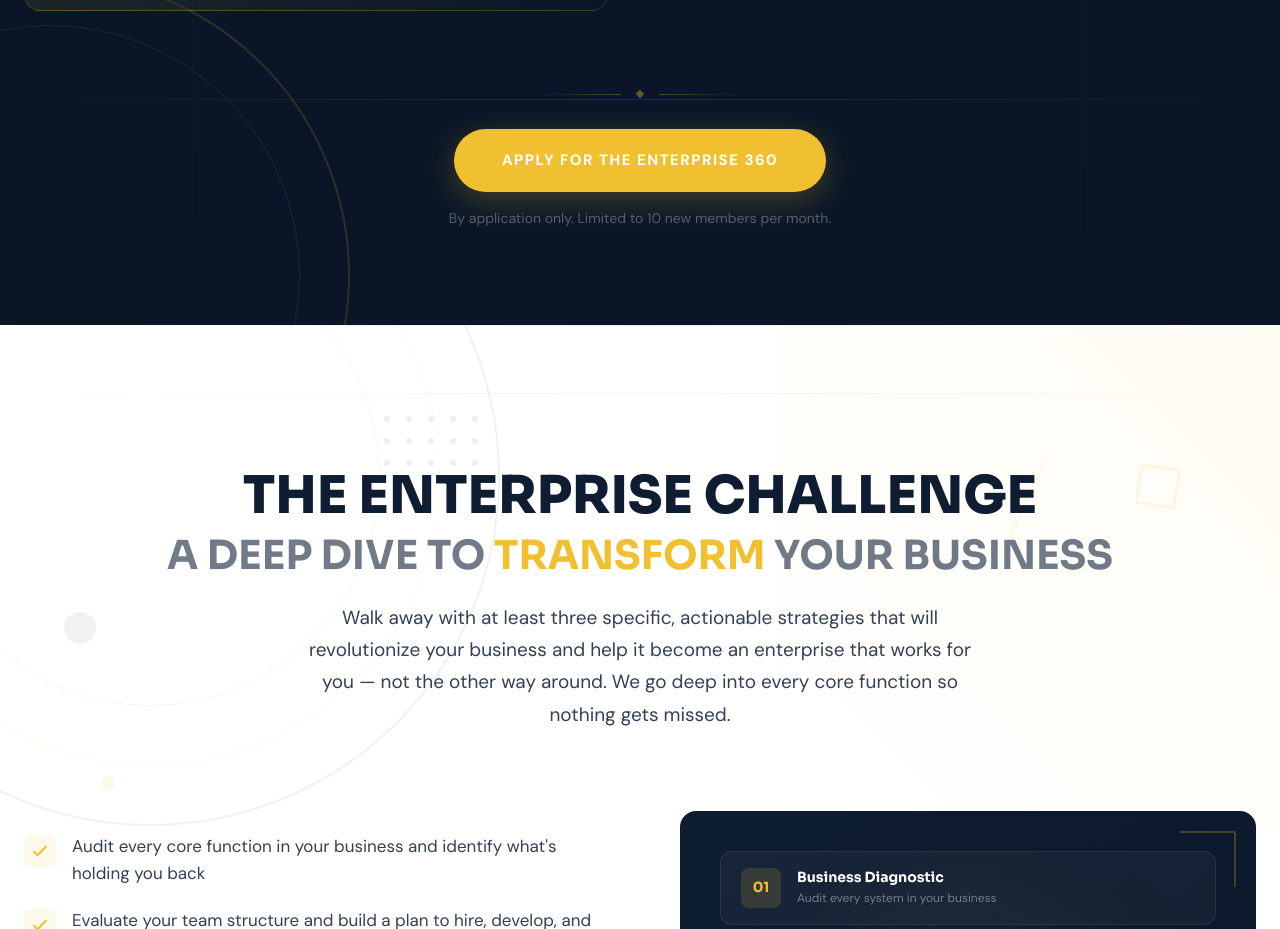
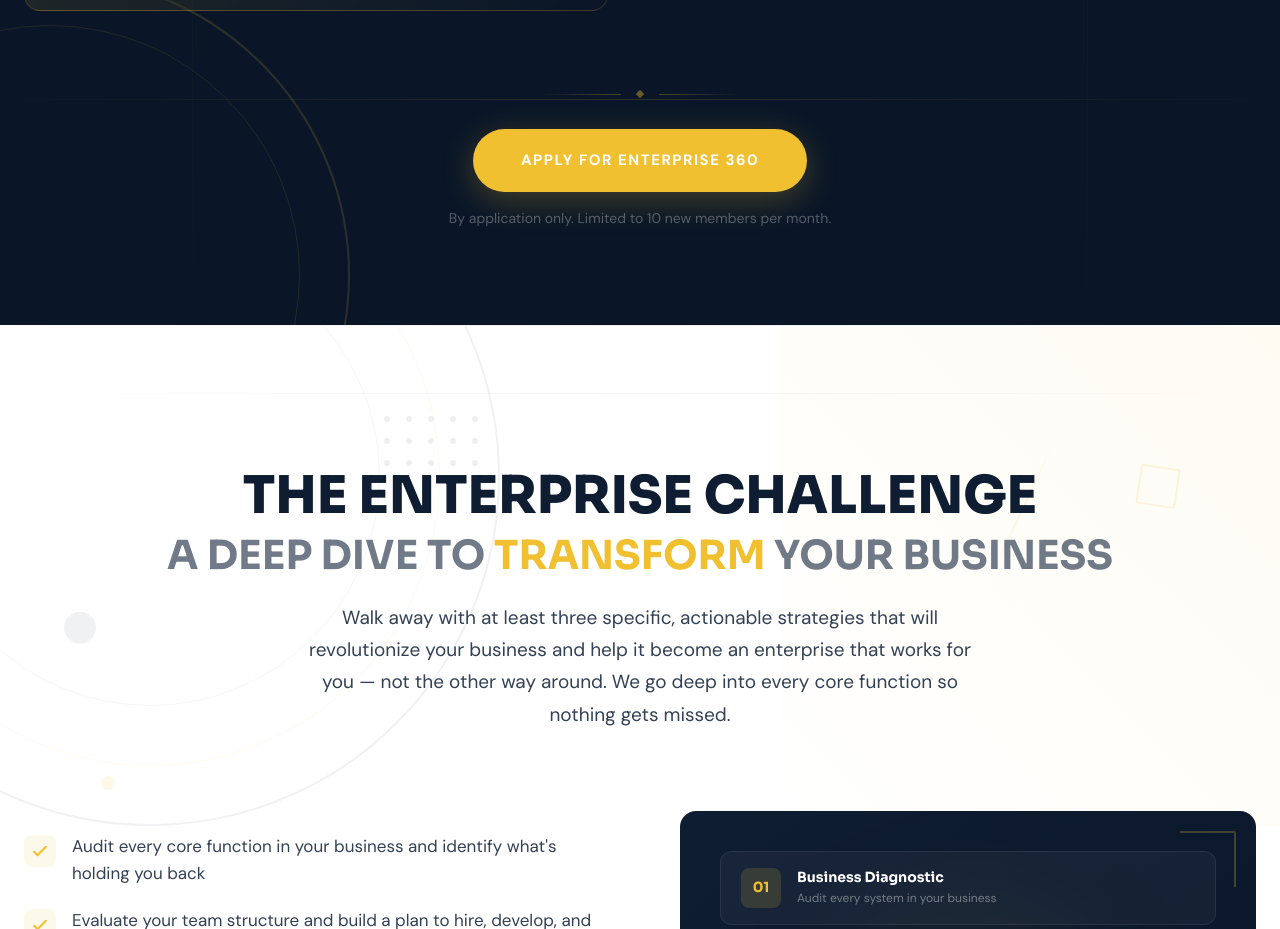
Before and after one commit to mslandon-scale/scale-enterprises-site, a Next.js app in the folder scale-home/: page / in a window 1280 px wide. Shown: the part 2720-3649 px from the top of the page. Built offline with nearby package versions, Linux system fonts and the light colour scheme.

Commit message:
Update Apply button text to "Apply For Enterprise 360"
Co-Authored-By: Claude Opus 4.6 <noreply@anthropic.com>

```diff
--- a/scale-home/src/app/about/page.tsx
+++ b/scale-home/src/app/about/page.tsx
@@ -110,7 +110,7 @@ export default function About() {
             href="/#apply"
             className="inline-block bg-accent-gold text-white font-bold text-[14px] uppercase tracking-widest px-10 py-4 rounded-full hover:brightness-110 hover:-translate-y-px transition-all duration-200 shadow-[0_8px_32px_rgba(240,192,48,0.25)]"
           >
-            Apply for the Enterprise 360
+            Apply For Enterprise 360
           </a>
           <p className="font-body text-[13px] text-white/30 mt-4">
             By application only. Limited to 10 new members per month.
--- a/scale-home/src/components/sections/GoldSyndicate.tsx
+++ b/scale-home/src/components/sections/GoldSyndicate.tsx
@@ -260,7 +260,7 @@ export default function GoldSyndicate() {
             href="#apply"
             className="inline-block bg-accent-gold text-white font-bold text-[15px] uppercase tracking-widest px-12 py-5 rounded-full hover:brightness-110 hover:-translate-y-px transition-all duration-200 shadow-[0_8px_32px_rgba(240,192,48,0.25)]"
           >
-            Apply for the Enterprise 360
+            Apply For Enterprise 360
           </a>
           <p className="font-body text-[14px] text-white/30 mt-4">
             By application only. Limited to 10 new members per month.
```
